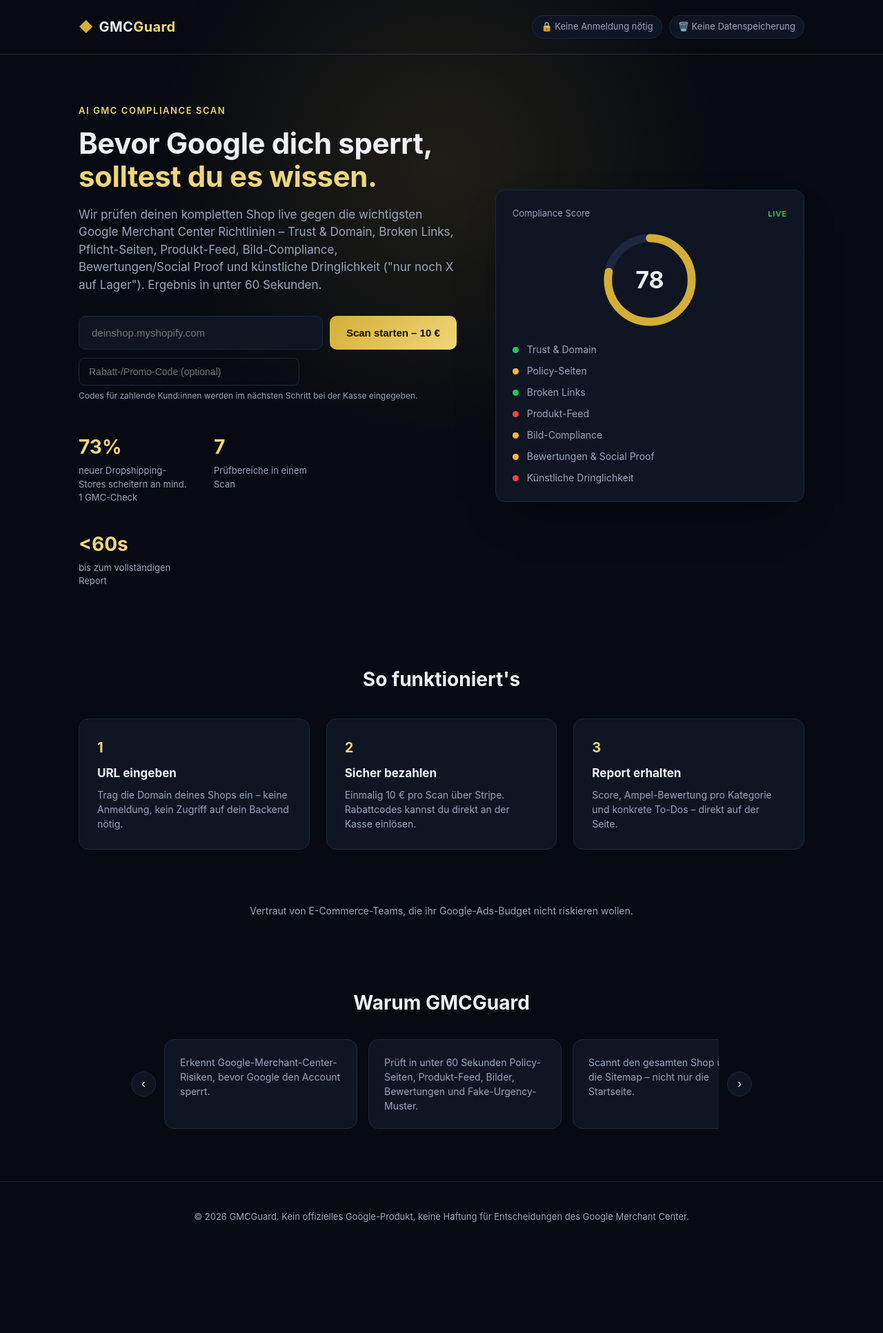
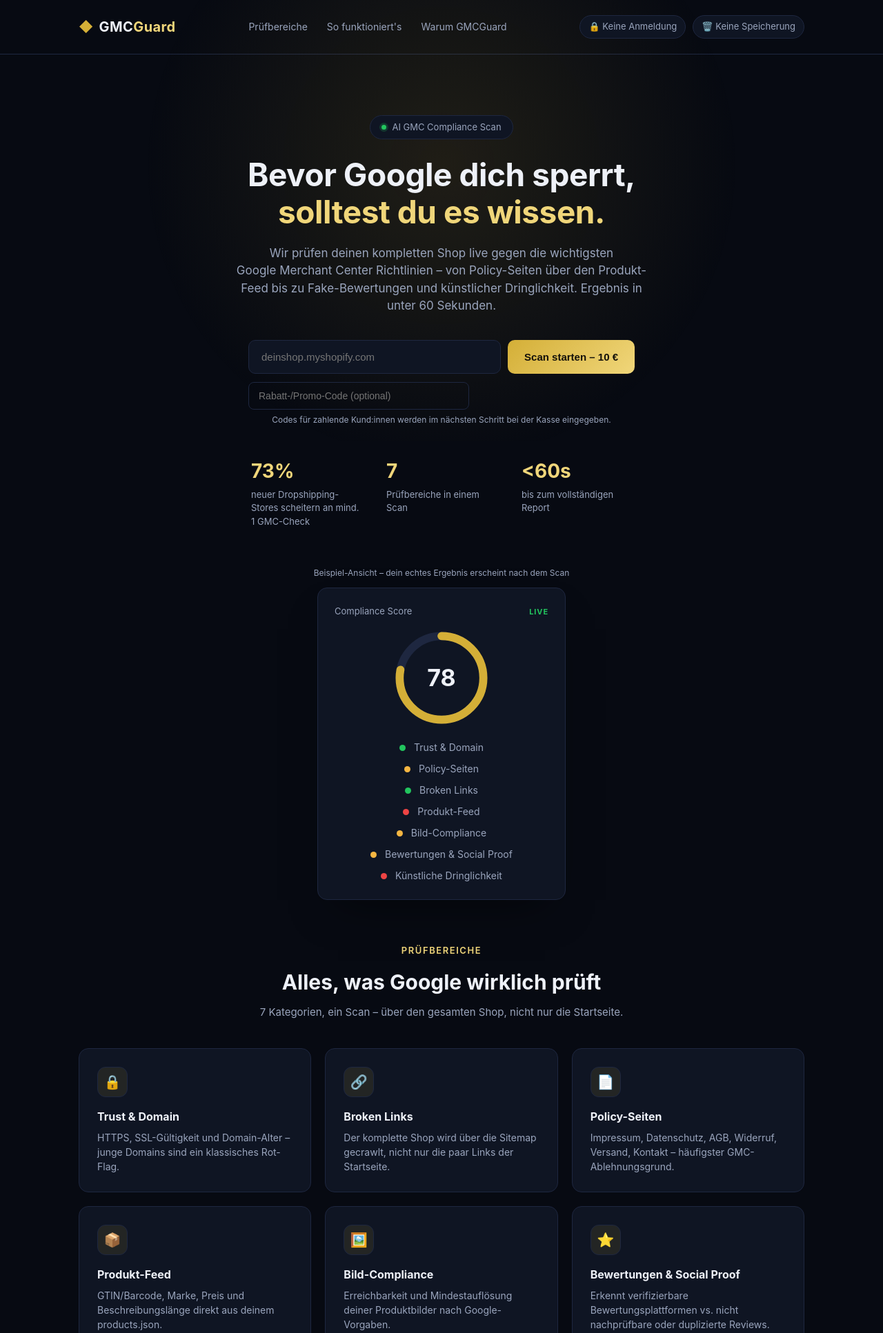
Before and after one commit to BennetEcom/gmc-compliance-scanner, a FastAPI app: page / in a window 1280 px wide. Shown: the top 1933 px of the page at 69% size. Before the commit the page ends 1772 px from the top, so only its background shows below. Run offline with FastAPI, Linux system fonts and the light colour scheme.

Commit message:
Redesign landing page: clean centered layout inspired by knightvision.tech

```diff
--- a/app/static/css/style.css
+++ b/app/static/css/style.css
@@ -50,6 +50,10 @@ body {
 .topbar-inner { display: flex; justify-content: space-between; align-items: center; flex-wrap: wrap; gap: 12px; }
 .brand { display: flex; align-items: center; gap: 8px; font-weight: 700; font-size: 20px; letter-spacing: 0.02em; }
 .brand-mark { color: var(--gold); }
+.nav-links { display: flex; gap: 28px; }
+.nav-links a { color: var(--text-dim); text-decoration: none; font-size: 14px; }
+.nav-links a:hover { color: var(--text); }
+@media (max-width: 860px) { .nav-links { display: none; } }
 .topbar-badges { display: flex; gap: 10px; flex-wrap: wrap; }
 .pill {
   font-size: 13px;
@@ -61,15 +65,12 @@ body {
 }
 
 /* Hero */
-.hero {
-  display: grid;
-  grid-template-columns: 1.1fr 0.9fr;
-  gap: 56px;
-  padding: 72px 24px 48px;
+.hero-centered {
+  display: flex;
+  flex-direction: column;
   align-items: center;
-}
-@media (max-width: 860px) {
-  .hero { grid-template-columns: 1fr; padding-top: 48px; }
+  text-align: center;
+  padding: 88px 24px 56px;
 }
 
 .eyebrow {
@@ -81,10 +82,24 @@ body {
   margin: 0 0 14px;
 }
 
+.eyebrow-pill {
+  display: inline-flex;
+  align-items: center;
+  gap: 8px;
+  color: var(--text-dim);
+  font-size: 13px;
+  background: var(--bg-elevated);
+  border: 1px solid var(--border);
+  padding: 7px 16px;
+  border-radius: 999px;
+  margin: 0 0 24px;
+}
+.pulse-dot { width: 7px; height: 7px; border-radius: 50%; background: var(--green); box-shadow: 0 0 0 3px rgba(34,197,94,0.2); }
+
 h1 {
-  font-size: 42px;
-  line-height: 1.15;
-  margin: 0 0 18px;
+  font-size: 46px;
+  line-height: 1.18;
+  margin: 0 0 20px;
   font-weight: 700;
   letter-spacing: -0.01em;
 }
@@ -92,11 +107,11 @@ h1 {
 .lead {
   color: var(--text-dim);
   font-size: 17px;
-  max-width: 560px;
-  margin: 0 0 32px;
+  max-width: 620px;
+  margin: 0 0 36px;
 }
 
-.scan-form { max-width: 560px; }
+.scan-form { max-width: 560px; width: 100%; }
 .input-row { display: flex; gap: 10px; flex-wrap: wrap; }
 
 #store-url {
@@ -149,11 +164,15 @@ h1 {
 }
 
 .stat-row { display: flex; gap: 36px; margin-top: 44px; flex-wrap: wrap; }
+.stat-row.centered { justify-content: center; text-align: left; }
 .stat-num { font-size: 28px; font-weight: 700; color: var(--gold-soft); }
 .stat-label { color: var(--text-dim); font-size: 13px; max-width: 160px; margin-top: 4px; }
 
 /* Hero visual */
+.hero-visual { margin-top: 56px; display: flex; flex-direction: column; align-items: center; }
+.preview-caption { color: var(--text-dim); font-size: 12px; margin-bottom: 12px; }
 .scorecard-preview {
+  width: min(360px, 100%);
   background: var(--bg-elevated);
   border: 1px solid var(--border);
   border-radius: var(--radius);
@@ -189,58 +208,84 @@ h1 {
 .dot.yellow { background: var(--yellow); }
 .dot.red { background: var(--red); }
 
-/* How it works */
-.how { padding: 40px 24px 64px; text-align: center; }
-.how h2 { font-size: 28px; margin-bottom: 36px; }
-.how-grid { display: grid; grid-template-columns: repeat(3, 1fr); gap: 24px; }
-@media (max-width: 760px) { .how-grid { grid-template-columns: 1fr; } }
-.how-card { background: var(--bg-elevated); border: 1px solid var(--border); border-radius: var(--radius); padding: 26px; text-align: left; }
-.how-num { color: var(--gold-soft); font-weight: 700; font-size: 20px; margin-bottom: 10px; }
-.how-card h3 { margin: 0 0 8px; font-size: 17px; }
-.how-card p { color: var(--text-dim); font-size: 14px; margin: 0; }
+/* Section headings (generic, centered) */
+.section-head { text-align: center; padding: 8px 24px 8px; }
+.section-head h2, .section-title { font-size: 30px; margin: 0 0 10px; text-align: center; }
+.section-sub { color: var(--text-dim); font-size: 15px; margin: 0; }
 
-.trust-strip { text-align: center; padding: 0 24px 64px; color: var(--text-dim); font-size: 14px; }
-
-/* Why-Slider */
-.why { padding: 0 24px 72px; text-align: center; }
-.why h2 { font-size: 28px; margin-bottom: 28px; }
-.why-slider-wrap { display: flex; align-items: center; gap: 12px; max-width: 900px; margin: 0 auto; }
-.why-slider {
-  list-style: none;
-  display: flex;
-  gap: 16px;
-  overflow-x: auto;
-  scroll-snap-type: x mandatory;
-  padding: 4px;
-  margin: 0;
-  scrollbar-width: none;
-}
-.why-slider::-webkit-scrollbar { display: none; }
-.why-card {
-  flex: 0 0 auto;
-  scroll-snap-align: start;
-  width: min(280px, 80vw);
+/* Feature grid (Prüfbereiche) */
+.features { padding: 32px 24px 72px; }
+.feature-grid { display: grid; grid-template-columns: repeat(3, 1fr); gap: 20px; }
+@media (max-width: 900px) { .feature-grid { grid-template-columns: repeat(2, 1fr); } }
+@media (max-width: 600px) { .feature-grid { grid-template-columns: 1fr; } }
+.feature-card {
   background: var(--bg-elevated);
   border: 1px solid var(--border);
   border-radius: var(--radius);
-  padding: 22px;
+  padding: 26px;
   text-align: left;
-  font-size: 14px;
-  color: var(--text-dim);
-  line-height: 1.5;
 }
-.why-nav {
-  flex: 0 0 auto;
-  width: 36px; height: 36px;
+.feature-icon {
+  width: 44px; height: 44px;
+  display: flex; align-items: center; justify-content: center;
+  font-size: 20px;
+  background: rgba(212,175,55,0.1);
+  border: 1px solid var(--border);
+  border-radius: 12px;
+  margin-bottom: 16px;
+}
+.feature-card h3, .why-card h3 { margin: 0 0 8px; font-size: 16px; }
+.feature-card p, .why-card p { color: var(--text-dim); font-size: 14px; margin: 0; line-height: 1.5; }
+
+/* How it works */
+.how { padding: 40px 24px 72px; text-align: center; }
+.how-steps { display: flex; align-items: flex-start; justify-content: center; gap: 0; margin-top: 36px; }
+.how-step { display: flex; flex-direction: column; align-items: center; text-align: center; max-width: 260px; }
+.how-circle {
+  width: 48px; height: 48px;
   border-radius: 50%;
   border: 1px solid var(--border);
   background: var(--bg-elevated);
-  color: var(--text);
-  font-size: 18px;
-  cursor: pointer;
+  color: var(--gold-soft);
+  font-weight: 700; font-size: 18px;
+  display: flex; align-items: center; justify-content: center;
+  margin-bottom: 16px;
 }
-.why-nav:hover { border-color: var(--gold-soft); }
-@media (max-width: 760px) { .why-nav { display: none; } }
+.how-step h3 { margin: 0 0 8px; font-size: 16px; }
+.how-step p { color: var(--text-dim); font-size: 14px; margin: 0; }
+.how-line { flex: 1; height: 1px; background: var(--border); margin-top: 24px; min-width: 24px; }
+@media (max-width: 760px) {
+  .how-steps { flex-direction: column; gap: 28px; }
+  .how-line { display: none; }
+}
+
+/* Why grid (static, replaces slider) */
+.why { padding: 8px 24px 72px; text-align: center; }
+.why-grid { display: grid; grid-template-columns: repeat(3, 1fr); gap: 20px; margin-top: 32px; text-align: left; }
+@media (max-width: 900px) { .why-grid { grid-template-columns: repeat(2, 1fr); } }
+@media (max-width: 600px) { .why-grid { grid-template-columns: 1fr; } }
+.why-card { background: var(--bg-elevated); border: 1px solid var(--border); border-radius: var(--radius); padding: 26px; }
+
+/* Final CTA */
+.final-cta { padding: 8px 24px 80px; }
+.final-cta-panel {
+  background: var(--bg-elevated);
+  border: 1px solid var(--border);
+  border-radius: var(--radius);
+  padding: 56px 24px;
+  text-align: center;
+}
+.final-cta-panel h2 { margin: 0 0 12px; font-size: 28px; }
+.final-cta-panel p { color: var(--text-dim); margin: 0 0 28px; }
+.cta-button {
+  display: inline-block;
+  padding: 15px 28px;
+  border-radius: 10px;
+  background: linear-gradient(135deg, var(--gold), var(--gold-soft));
+  color: #14110a;
+  font-weight: 700;
+  text-decoration: none;
+}
 
 /* Report */
 .report-section { padding: 20px 24px 80px; }
--- a/app/static/js/app.js
+++ b/app/static/js/app.js
@@ -1,15 +1,4 @@
 document.getElementById("year").textContent = new Date().getFullYear();
-
-const whySlider = document.getElementById("why-slider");
-if (whySlider) {
-  const scrollByCard = (dir) => {
-    const card = whySlider.querySelector(".why-card");
-    const step = card ? card.getBoundingClientRect().width + 16 : 280;
-    whySlider.scrollBy({ left: dir * step, behavior: "smooth" });
-  };
-  document.querySelector(".why-prev")?.addEventListener("click", () => scrollByCard(-1));
-  document.querySelector(".why-next")?.addEventListener("click", () => scrollByCard(1));
-}
 
 const form = document.getElementById("scan-form");
 const btn = document.getElementById("scan-btn");
--- a/app/templates/index.html
+++ b/app/templates/index.html
@@ -15,23 +15,26 @@
         <span class="brand-mark">◆</span>
         <span class="brand-name">GMC<span class="accent">Guard</span></span>
       </div>
+      <nav class="nav-links">
+        <a href="#features">Prüfbereiche</a>
+        <a href="#how">So funktioniert's</a>
+        <a href="#why">Warum GMCGuard</a>
+      </nav>
       <div class="topbar-badges">
-        <span class="pill">🔒 Keine Anmeldung nötig</span>
-        <span class="pill">🗑️ Keine Datenspeicherung</span>
+        <span class="pill">🔒 Keine Anmeldung</span>
+        <span class="pill">🗑️ Keine Speicherung</span>
       </div>
     </div>
   </header>
 
   <main>
-    <section id="hero" class="hero container">
-      <div class="hero-copy">
-        <p class="eyebrow">AI GMC Compliance Scan</p>
-        <h1>Bevor Google dich sperrt, <span class="accent">solltest du es wissen.</span></h1>
+    <section id="hero" class="hero-centered container">
+      <p class="eyebrow-pill"><span class="pulse-dot"></span> AI GMC Compliance Scan</p>
+      <h1>Bevor Google dich sperrt,<br /><span class="accent">solltest du es wissen.</span></h1>
       <p class="lead">
         Wir prüfen deinen kompletten Shop live gegen die wichtigsten Google&nbsp;Merchant&nbsp;Center
-          Richtlinien – Trust &amp; Domain, Broken Links, Pflicht-Seiten, Produkt-Feed,
-          Bild-Compliance, Bewertungen/Social&nbsp;Proof und künstliche Dringlichkeit
-          ("nur noch X auf Lager"). Ergebnis in unter 60 Sekunden.
+        Richtlinien – von Policy-Seiten über den Produkt-Feed bis zu Fake-Bewertungen und
+        künstlicher Dringlichkeit. Ergebnis in unter 60 Sekunden.
       </p>
 
       <form id="scan-form" class="scan-form">
@@ -59,7 +62,7 @@
         <p id="form-error" class="form-error" hidden></p>
       </form>
 
-        <div class="stat-row">
+      <div class="stat-row centered">
         <div class="stat">
           <div class="stat-num">73%</div>
           <div class="stat-label">neuer Dropshipping-Stores scheitern an mind. 1 GMC-Check</div>
@@ -73,9 +76,9 @@
           <div class="stat-label">bis zum vollständigen Report</div>
         </div>
       </div>
-      </div>
 
       <div class="hero-visual">
+        <span class="preview-caption">Beispiel-Ansicht – dein echtes Ergebnis erscheint nach dem Scan</span>
         <div class="scorecard-preview">
           <div class="scorecard-header">
             <span>Compliance Score</span>
@@ -101,43 +104,117 @@
       </div>
     </section>
 
+    <section class="section-head container">
+      <p class="eyebrow">PRÜFBEREICHE</p>
+      <h2>Alles, was Google wirklich prüft</h2>
+      <p class="section-sub">7 Kategorien, ein Scan – über den gesamten Shop, nicht nur die Startseite.</p>
+    </section>
+
+    <section class="features container" id="features">
+      <div class="feature-grid">
+        <div class="feature-card">
+          <div class="feature-icon">🔒</div>
+          <h3>Trust &amp; Domain</h3>
+          <p>HTTPS, SSL-Gültigkeit und Domain-Alter – junge Domains sind ein klassisches Rot-Flag.</p>
+        </div>
+        <div class="feature-card">
+          <div class="feature-icon">🔗</div>
+          <h3>Broken Links</h3>
+          <p>Der komplette Shop wird über die Sitemap gecrawlt, nicht nur die paar Links der Startseite.</p>
+        </div>
+        <div class="feature-card">
+          <div class="feature-icon">📄</div>
+          <h3>Policy-Seiten</h3>
+          <p>Impressum, Datenschutz, AGB, Widerruf, Versand, Kontakt – häufigster GMC-Ablehnungsgrund.</p>
+        </div>
+        <div class="feature-card">
+          <div class="feature-icon">📦</div>
+          <h3>Produkt-Feed</h3>
+          <p>GTIN/Barcode, Marke, Preis und Beschreibungslänge direkt aus deinem products.json.</p>
+        </div>
+        <div class="feature-card">
+          <div class="feature-icon">🖼️</div>
+          <h3>Bild-Compliance</h3>
+          <p>Erreichbarkeit und Mindestauflösung deiner Produktbilder nach Google-Vorgaben.</p>
+        </div>
+        <div class="feature-card">
+          <div class="feature-icon">⭐</div>
+          <h3>Bewertungen &amp; Social Proof</h3>
+          <p>Erkennt verifizierbare Bewertungsplattformen vs. nicht nachprüfbare oder duplizierte Reviews.</p>
+        </div>
+        <div class="feature-card">
+          <div class="feature-icon">⏳</div>
+          <h3>Künstliche Dringlichkeit</h3>
+          <p>Fake-Countdowns und "nur noch X auf Lager"-Behauptungen ohne echten Lagerbestand.</p>
+        </div>
+      </div>
+    </section>
+
     <section class="how container" id="how">
-      <h2>So funktioniert's</h2>
-      <div class="how-grid">
-        <div class="how-card">
-          <div class="how-num">1</div>
+      <p class="eyebrow" style="text-align:center">SO FUNKTIONIERT'S</p>
+      <h2 class="section-title">Drei Schritte. Das war's.</h2>
+      <div class="how-steps">
+        <div class="how-step">
+          <div class="how-circle">1</div>
           <h3>URL eingeben</h3>
           <p>Trag die Domain deines Shops ein – keine Anmeldung, kein Zugriff auf dein Backend nötig.</p>
         </div>
-        <div class="how-card">
-          <div class="how-num">2</div>
+        <div class="how-line"></div>
+        <div class="how-step">
+          <div class="how-circle">2</div>
           <h3>Sicher bezahlen</h3>
           <p>Einmalig {{ price }}&nbsp;€ pro Scan über Stripe. Rabattcodes kannst du direkt an der Kasse einlösen.</p>
         </div>
-        <div class="how-card">
-          <div class="how-num">3</div>
+        <div class="how-line"></div>
+        <div class="how-step">
+          <div class="how-circle">3</div>
           <h3>Report erhalten</h3>
           <p>Score, Ampel-Bewertung pro Kategorie und konkrete To-Dos – direkt auf der Seite.</p>
         </div>
       </div>
     </section>
 
-    <section class="trust-strip container">
-      <p>Vertraut von E-Commerce-Teams, die ihr Google-Ads-Budget nicht riskieren wollen.</p>
+    <section class="why container" id="why">
+      <h2 class="section-title">Warum GMCGuard</h2>
+      <div class="why-grid">
+        <div class="why-card">
+          <div class="feature-icon">🛡️</div>
+          <h3>Risiken vor Google erkennen</h3>
+          <p>Findet Compliance-Probleme, bevor Google Merchant Center deinen Account sperrt.</p>
+        </div>
+        <div class="why-card">
+          <div class="feature-icon">⚡</div>
+          <h3>Unter 60 Sekunden</h3>
+          <p>Policy-Seiten, Produkt-Feed, Bilder, Bewertungen und Fake-Urgency-Muster in einem Durchlauf.</p>
+        </div>
+        <div class="why-card">
+          <div class="feature-icon">🗺️</div>
+          <h3>Ganzer Shop, nicht nur Startseite</h3>
+          <p>Scan läuft über die Sitemap – Produkt- und Kollektionsseiten inklusive.</p>
+        </div>
+        <div class="why-card">
+          <div class="feature-icon">📊</div>
+          <h3>Reale Ablehnungsgründe</h3>
+          <p>Basiert auf den häufigsten tatsächlichen GMC-Ablehnungsgründen, nicht auf Vermutungen.</p>
+        </div>
+        <div class="why-card">
+          <div class="feature-icon">🔒</div>
+          <h3>Keine Anmeldung</h3>
+          <p>Kein Zugriff auf dein Backend, keine dauerhafte Speicherung der Scan-Ergebnisse.</p>
+        </div>
+        <div class="why-card">
+          <div class="feature-icon">🎯</div>
+          <h3>Für E-Commerce gebaut</h3>
+          <p>Entwickelt für Shopify-Stores und Dropshipping-Teams, die ihr Ads-Budget schützen wollen.</p>
+        </div>
+      </div>
     </section>
 
-    <section class="why container" id="why">
-      <h2>Warum GMCGuard</h2>
-      <div class="why-slider-wrap">
-        <button type="button" class="why-nav why-prev" aria-label="Zurück">‹</button>
-        <ul id="why-slider" class="why-slider">
-          <li class="why-card">Erkennt Google-Merchant-Center-Risiken, bevor Google den Account sperrt.</li>
-          <li class="why-card">Prüft in unter 60&nbsp;Sekunden Policy-Seiten, Produkt-Feed, Bilder, Bewertungen und Fake-Urgency-Muster.</li>
-          <li class="why-card">Scannt den gesamten Shop über die Sitemap – nicht nur die Startseite.</li>
-          <li class="why-card">Basiert auf den häufigsten realen GMC-Ablehnungsgründen, nicht auf Vermutungen.</li>
-          <li class="why-card">Keine Anmeldung, kein Zugriff auf dein Backend, keine dauerhafte Datenspeicherung.</li>
-        </ul>
-        <button type="button" class="why-nav why-next" aria-label="Weiter">›</button>
+    <section class="final-cta container">
+      <div class="final-cta-panel">
+        <h2>Bereit für deinen Compliance-Check?</h2>
+        <p>Trag deine Shop-URL ein und erhalte in unter 60 Sekunden deinen Report.</p>
+        <a href="#hero" class="cta-button">Jetzt scannen</a>
       </div>
     </section>
   </main>
```
Lines whose indentation alone changed are shown as unchanged.
